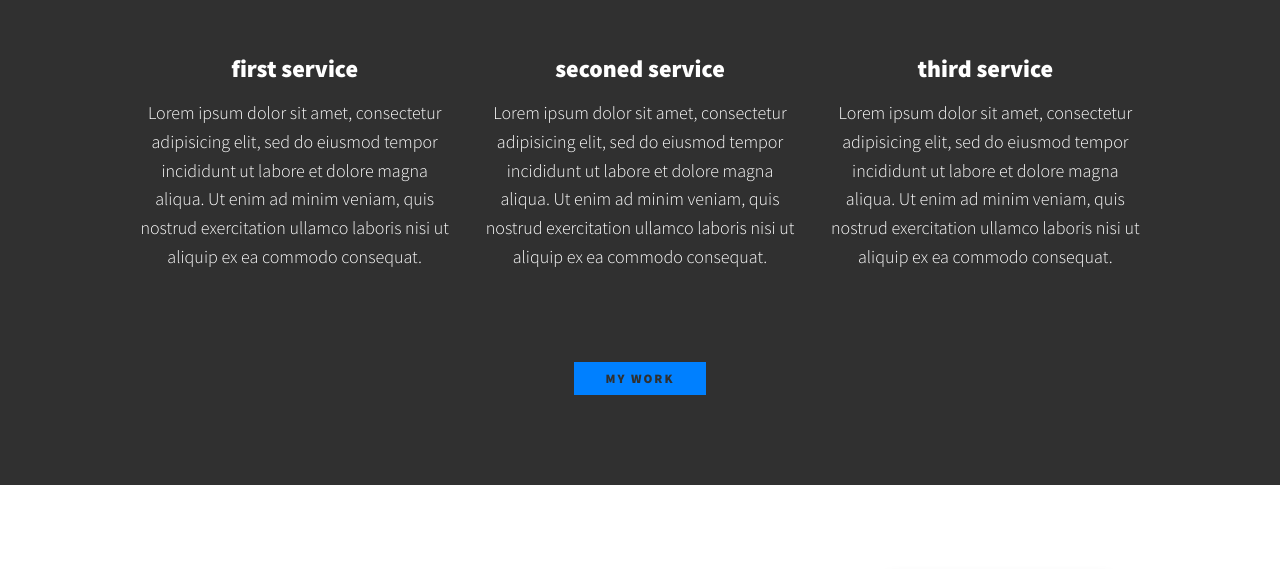
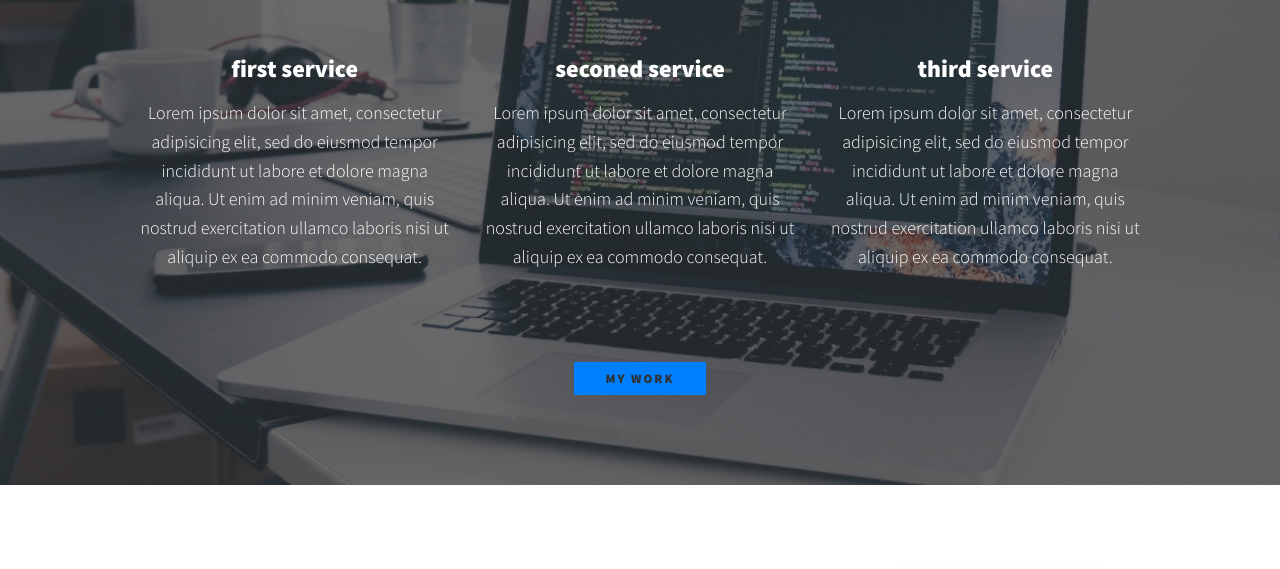
Before and after one commit to Yomna-Raouf/portfolio, a plain HTML site: page index.html in a window 1280 px wide. Shown: the part 680-1249 px from the top of the page. Drawn offline with nearby package versions, Linux system fonts and the light colour scheme; files whose address does not match are found by name.

Commit message:
Update style.css

```diff
--- a/style.css
+++ b/style.css
@@ -285,7 +285,7 @@ header {
 
 .my-services {
 	background-color: var(--clr-dark);
-	background-image: url(Services-bg.jpg);
+	background-image: url(assets/Services-bg.jpg);
 	background-size: cover;
 	/*background-blend-mode: multiply;*/
 	color: var(--clr-light);
```
